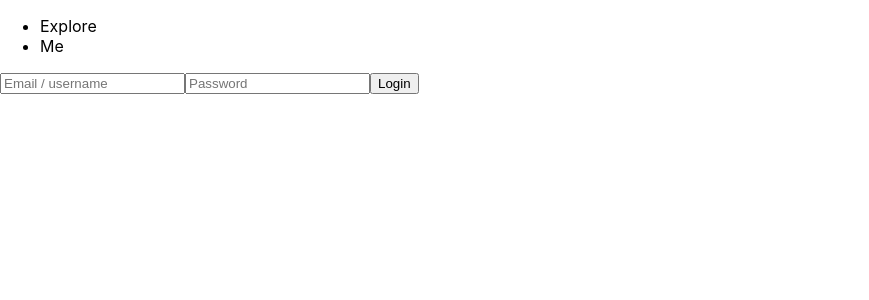
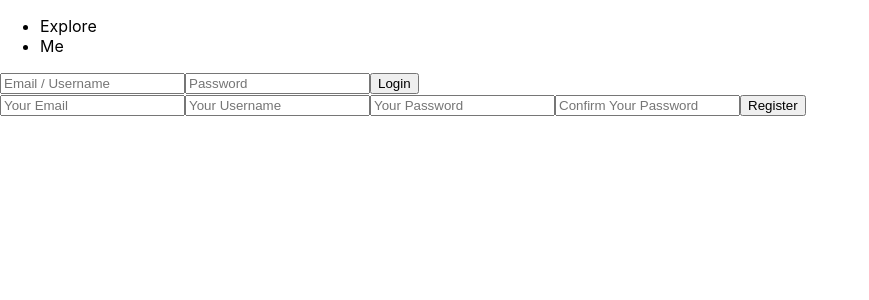
Before and after one commit to serenakemono/Inspire, a React (Create React App) app in the folder demo/src/main/frontend/: page / in a window 1280 px wide. Shown: the top 300 px of the page, without its empty margins (0-869 px from the left). Built offline with nearby package versions, Linux system fonts and the light colour scheme.

Commit message:
Add a minimalistic registration box

```diff
--- a/demo/src/main/frontend/src/App.js
+++ b/demo/src/main/frontend/src/App.js
@@ -3,12 +3,14 @@ import './App.css';
 import axios from "axios"
 import Header from './header/Header';
 import LoginBox from './LoginBox';
+import RegistrationBox from './header/RegistrationBox';
 
 function App() {
   return (
     <div>
       <Header />
       <LoginBox />
+      <RegistrationBox />
     </div>
   );
 }
--- a/demo/src/main/frontend/src/LoginBox.js
+++ b/demo/src/main/frontend/src/LoginBox.js
@@ -7,7 +7,7 @@ const LoginBox = () => {
               name="account"
               id="account"
               type="text"
-              placeholder="Email / username"
+              placeholder="Email / Username"
           />
           <input
               name="password"
--- /dev/null
+++ b/demo/src/main/frontend/src/header/RegistrationBox.js
@@ -0,0 +1,35 @@
+import React from 'react'
+
+const RegistrationBox = () => {
+  return (
+    <main>
+          <input
+              name="email"
+              id="email"
+              type="email"
+              placeholder="Your Email"
+          />
+          <input
+              name="username"
+              id="username"
+              type="text"
+              placeholder="Your Username"
+          />
+          <input
+              name="password"
+              id="password"
+              type="password"
+              placeholder="Your Password"
+          />
+          <input
+              name="confirm_password"
+              id="confirm_password"
+              type="password"
+              placeholder="Confirm Your Password"
+          />
+          <button>Register</button>
+    </main>
+  )
+}
+
+export default RegistrationBox
```
